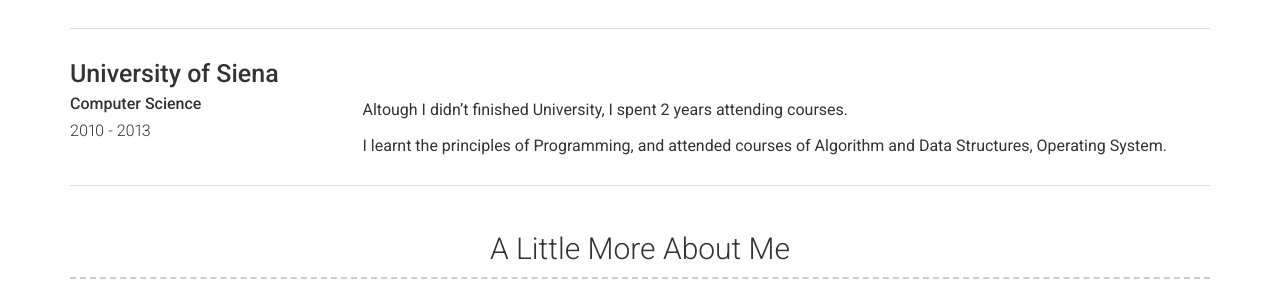
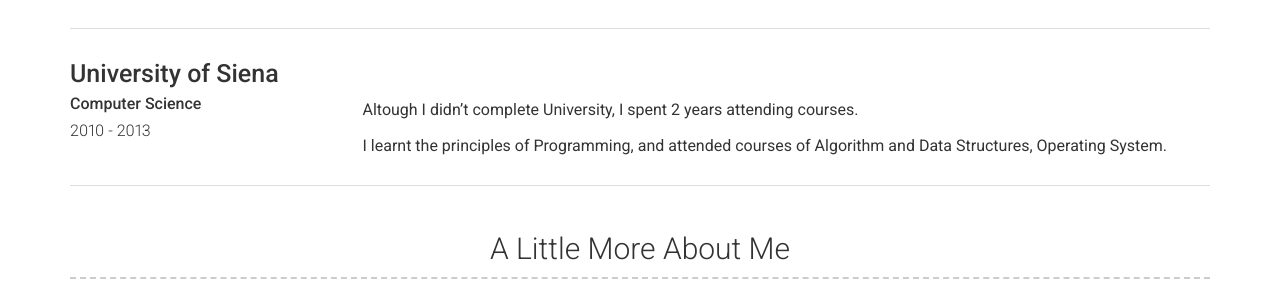
Before and after one commit to a-pucci/a-pucci-github.io, a Jekyll site: the page built from index.md, in a window 1280 px wide. Shown: the part 1628-1920 px from the top of the page. Built offline with Jekyll 4.4.1, drawn with Linux system fonts in a browser that asks for light colours.

Commit message:
Update education.yml

```diff
--- a/_data/education.yml
+++ b/_data/education.yml
@@ -17,6 +17,6 @@
   quote: >
 
   description: | # this will include new lines to allow paragraphs
-    Altough I didn't finished University, I spent 2 years attending courses.
+    Altough I didn't complete University, I spent 2 years attending courses.
 
     I learnt the principles of Programming, and attended courses of Algorithm and Data Structures, Operating System.
```
